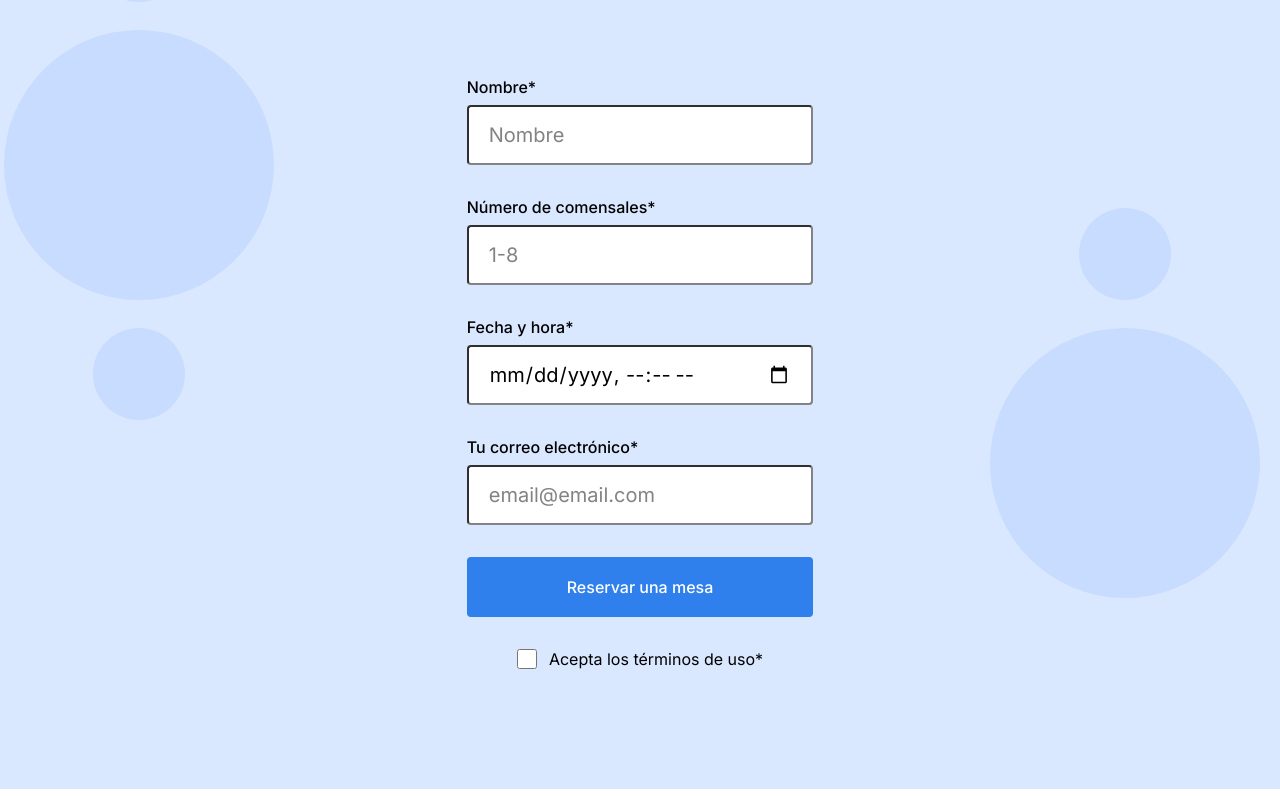
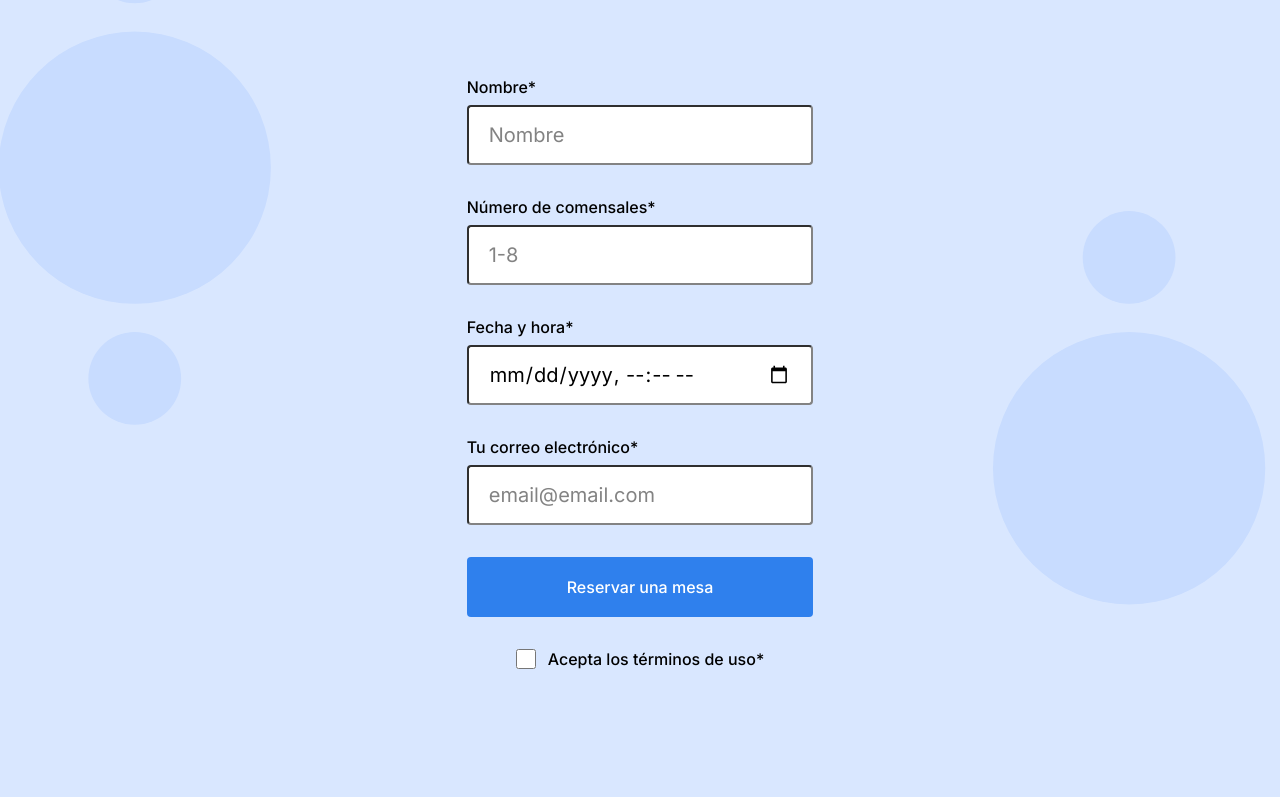
Before and after one commit to mariana28rojo/web_project_coffeeshop, a plain HTML site: page index.html in a window 1280 px wide. Shown: the part 1817-2614 px from the top of the page. Drawn offline with Linux system fonts and the light colour scheme.

Commit message:
Corregir errores valores min y max y corregir modificador

```diff
--- a/index.html
+++ b/index.html
@@ -140,10 +140,10 @@
               />
               <label class="form__label">Número de comensales*</label>
               <input
-                type="text"
+                class="form__input"
+                type="number"
                 min="1"
                 max="8"
-                class="form__input"
                 required
                 placeholder="1-8"
               />
@@ -169,7 +169,7 @@
               />
               <label
                 for="checkbox"
-                class="form label form__lable_direction_right"
+                class="form__label form__label_direction_right"
                 >Acepta los términos de uso*</label
               >
             </fieldset>
--- a/pages/index.css
+++ b/pages/index.css
@@ -260,7 +260,7 @@
   justify-content: center;
 }
 
-.form__lable_direction_right {
+.form__label_direction_right {
   display: inline;
   margin-left: 12px;
 }
```
